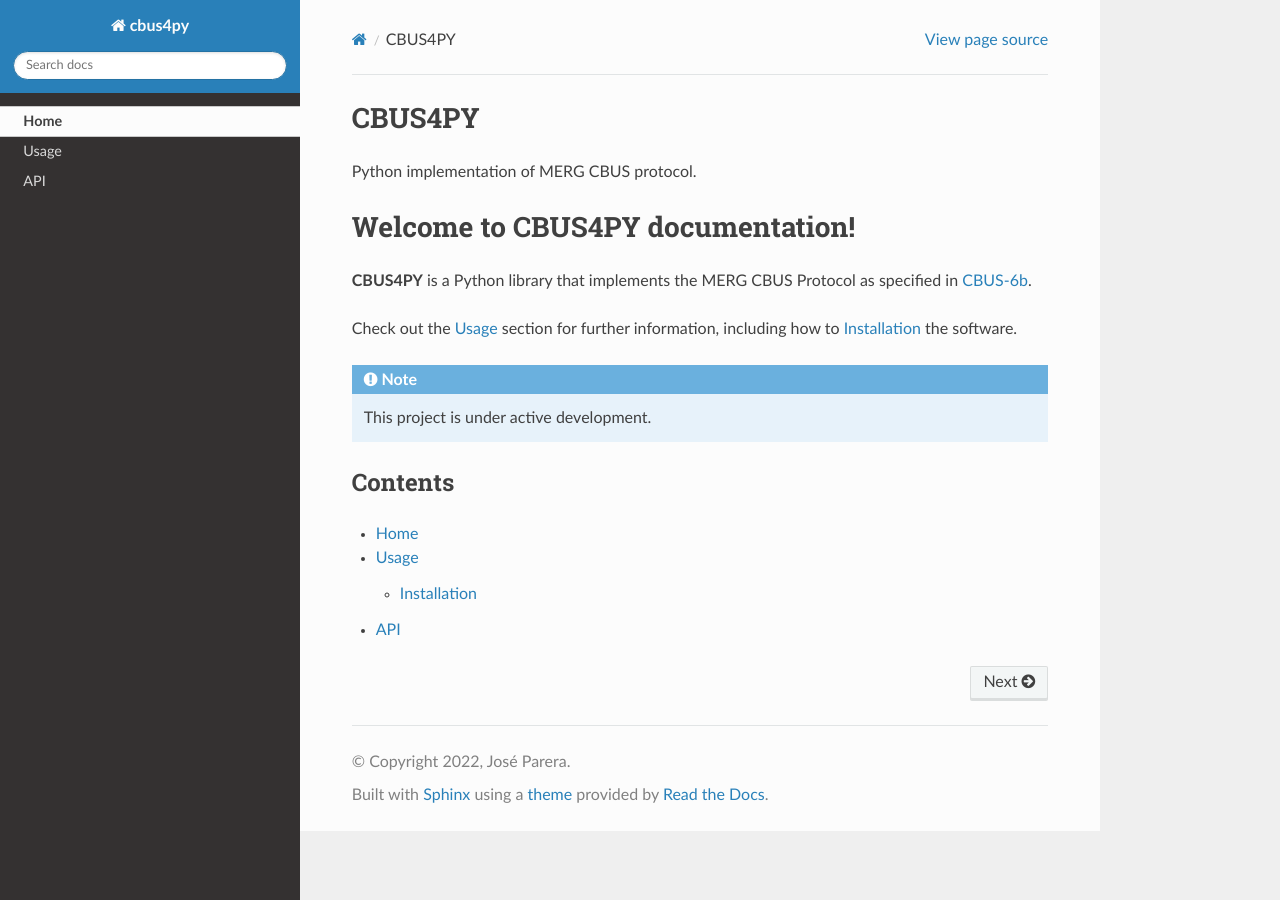
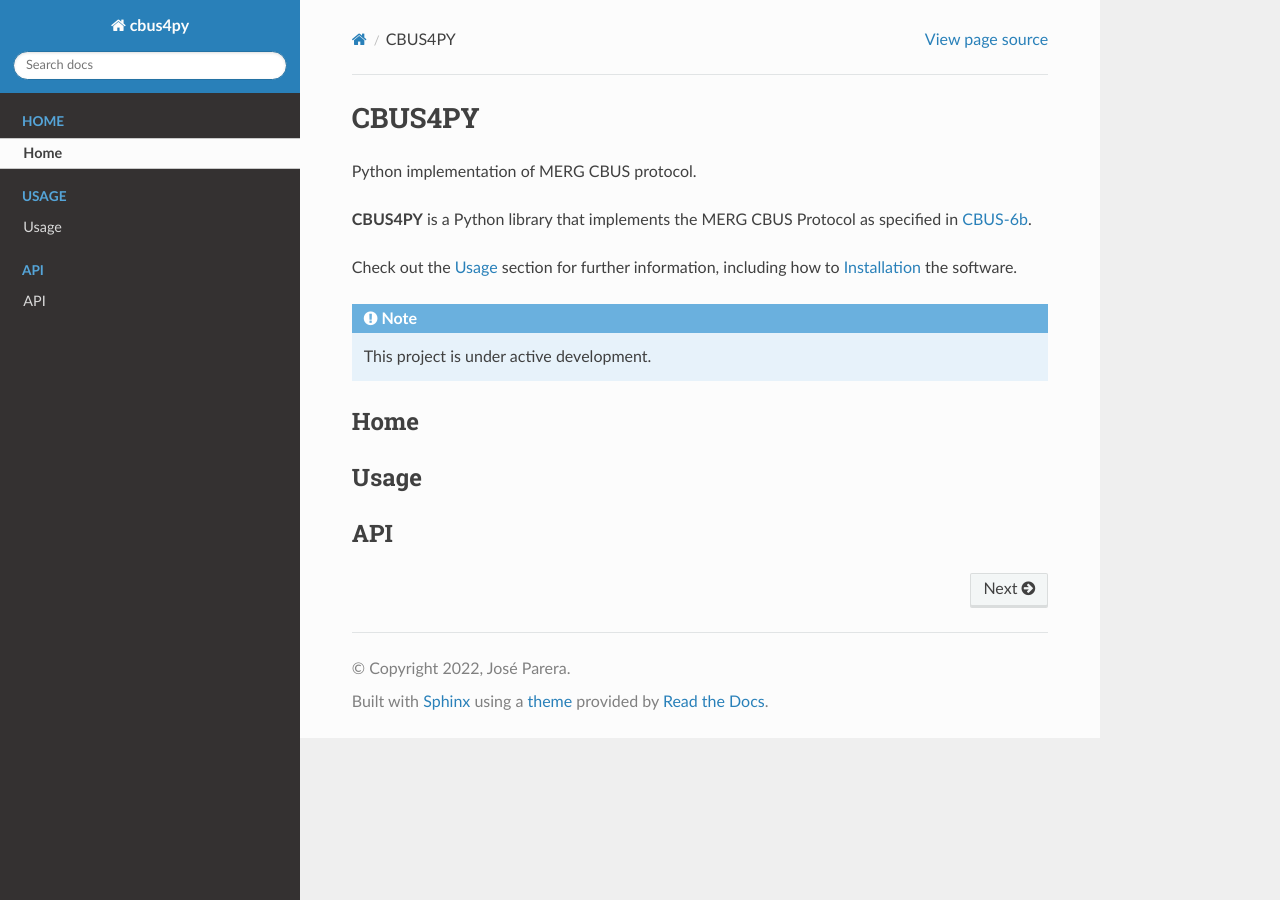
Before and after one commit to j3parera/cbus4py, a Sphinx documentation site: the page built from docs/index.rst, in a window 1280 px wide. Built offline with Sphinx 7.4.7 and the Read the Docs theme 2.0.0, drawn with Linux system fonts in a browser that asks for light colours.

Commit message:
Tentative TOC documentation

```diff
--- a/docs/index.rst
+++ b/docs/index.rst
@@ -1,7 +1,4 @@
 .. include:: ../README.rst
-
-Welcome to CBUS4PY documentation!
-===================================
 
 **CBUS4PY** is a Python library that implements the MERG CBUS Protocol as specified in
 `CBUS-6b <https://www.merg.org.uk/merg_wiki/lib/exe/fetch.php?media=public:cbuspublic:developer_6b.pdf>`_.
@@ -13,11 +10,28 @@ how to :ref:`installation` the software.
 
    This project is under active development.
 
-Contents
---------
+Home
+----
 
 .. toctree::
+   :hidden:
+   :caption: Home
 
    Home <self>
-   usage
-   api
+
+Usage
+-----
+.. toctree::
+   :hidden:
+   :caption: Usage
+
+   /usage
+
+
+API
+---
+.. toctree::
+   :hidden:
+   :caption: API
+
+   /api
```
Also changed, not shown: TOC.txt (added, +15 -0 lines).
